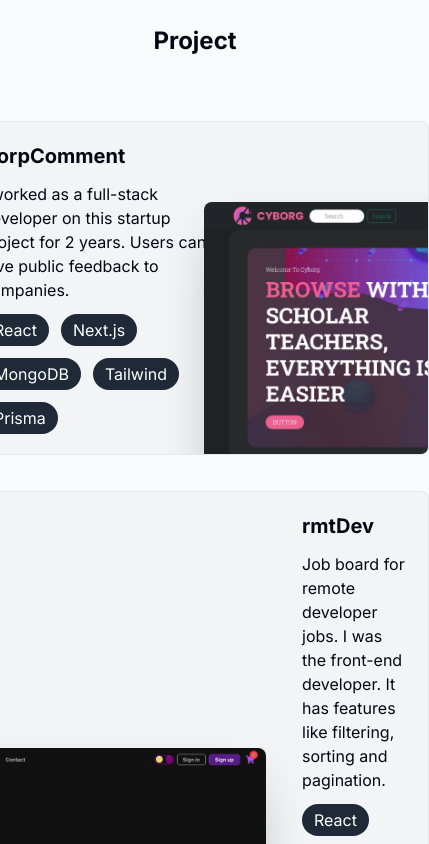
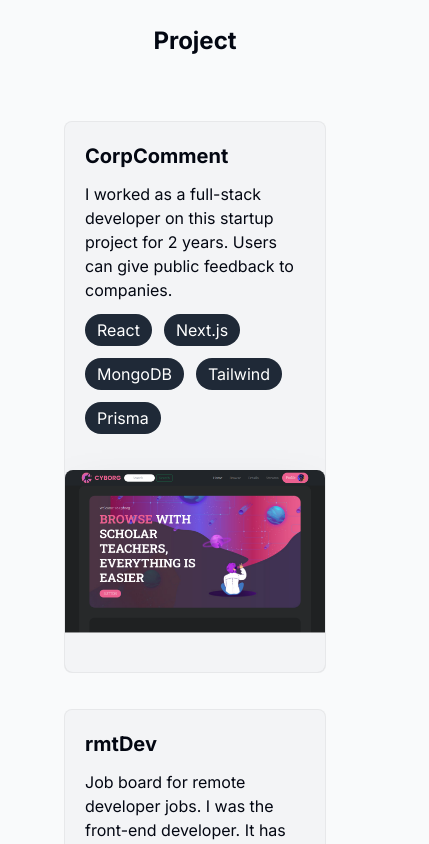
Before and after one commit to Reyad-Mousa/portfolio, a Next.js app: page / in a window 390 px wide. Shown: the part 1780-2624 px from the top of the page, 429 px wide, since content can reach past the window. Built offline with nearby package versions, Linux system fonts and the light colour scheme.

Commit message:
Update Project.tsx

```diff
--- a/components/Project.tsx
+++ b/components/Project.tsx
@@ -24,12 +24,12 @@ type projectProps = (typeof projectsData)[number];
 function Projects({ title, description, tags, imageUrl }: projectProps) {
   return (
     <section
-      className=" group rounded-lg relative flex flex-row gap-4 mb-9 bg-gray-100 max-w-[42rem]  border border-black/5 overflow-hidden
+      className=" group rounded-lg relative flex flex-col sm:flex-row gap-4 mb-9 bg-gray-100 max-w-[42rem]  border border-black/5 overflow-hidden
     hover:bg-gray-200 transition"
     >
       <div
-        className=" flex flex-col  p-5 sm:py-12 gap-3 max-w-[60%]
-      group-even:ml-[20rem]  "
+        className=" flex flex-col  p-5 sm:py-12 gap-3 sm:max-w-[60%]
+         sm:group-even:ml-[18rem]  "
       >
         <h2 className="text-xl font-bold">{title}</h2>
         <p>{description}</p>
@@ -43,11 +43,10 @@ function Projects({ title, description, tags, imageUrl }: projectProps) {
             </li>
           ))}
         </ul>
-      </div>{" "}
+      </div>
       <Image
-        className="w-[29rem] absolute -right-60 sm:-right-40 top-20 sm:top-8  rounded-lg shadow-2xl
-        group-even:right-[initial] group-even:-left-40 transition
-        group-even:top-64
+        className="w-[29rem]  sm:absolute  sm:-right-48  sm:top-8  rounded-lg shadow-2xl
+        group-even:right-[initial] group-even:-left-48 transition
         group-hover:scale-[1.04]
 
         group-hover:-translate-x-3
```
